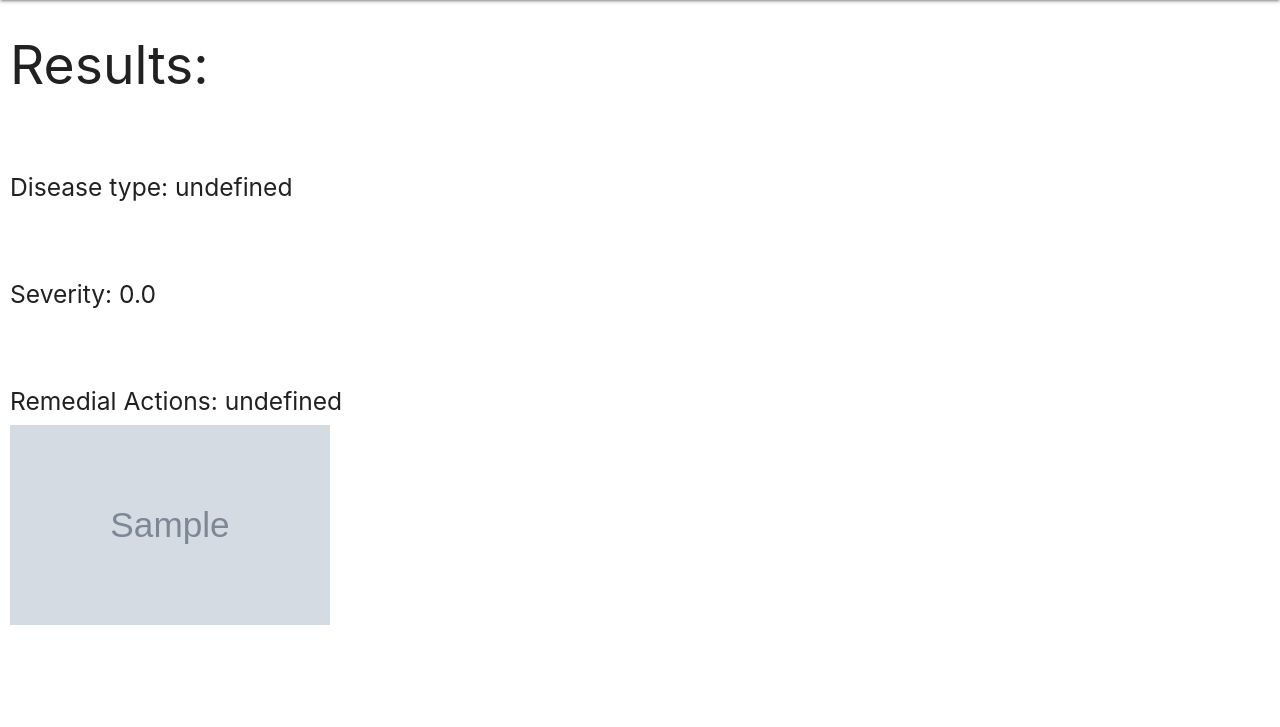
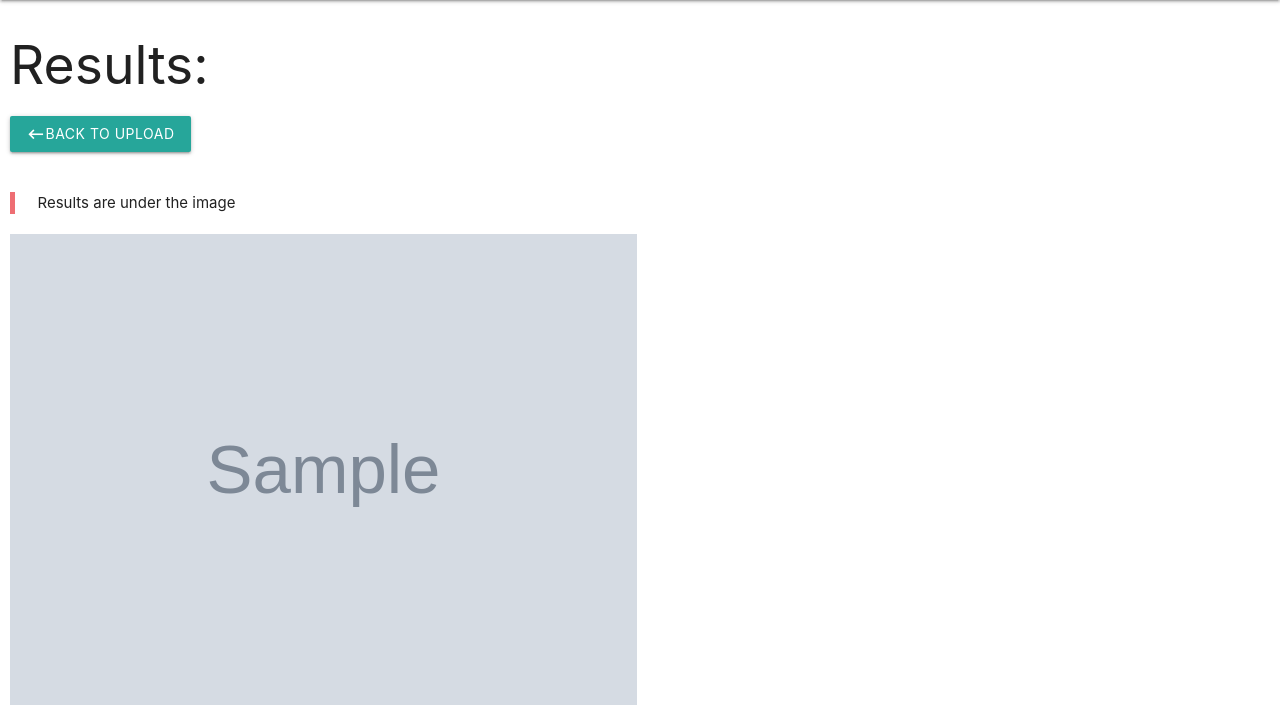
Before and after one commit to K-Means-Necessary-INFO-3604/Cucurbit-Disease-Detection, a Flask app: template App/templates/result.html in a window 1280 px wide. Shown: the part 64-791 px from the top of the page. Before the commit the page ends 689 px from the top, so only its background shows below. Run offline with Flask 3, Linux system fonts and the light colour scheme; the template is opened without the code that fills it: values that come from a table or form of the project are taken from there, most other values are stand-ins (such as "Sample title", 1, 10 or a date in 2020); grey boxes marked "Sample" are stand-in pictures.

Commit message:
Background for upload and layout for result

```diff
--- a/App/templates/result.html
+++ b/App/templates/result.html
@@ -10,24 +10,41 @@
             margin-left:5px;
         }
         img{
-            height: 25vh;
-            width:25vw;
+            height:50%;
+            width:100%;
+            object-fit: contain;
         }
-        .results h5{
-            margin-top: 10vh;
+        .results{
+            display:block
+        }
+        blockquote{
+            margin-top: 5vh;
+        }
+        #header-2{
+            display:inline-flex;
+        }
+        #header-2 p{
+            margin-left:2vw;
+        }
+        #back-to-upload{
+            display: inline-flex;
         }
     </style>
 
     <div class="container">
     {% if upload %}
     <h2>Results: </h2>
+    <div id="header-2">
+        <a id="back-to-upload" class="btn" href="/uploadPage"> <i class="material-icons">keyboard_backspace</i> Back to upload</a>
+    </div>
+    <blockquote>Results are under the image</blockquote>
     <div class="results">
-        <h5> Disease type: {{upload.disease_type}}</h5>
-        <h5> Severity: {{upload.severity}}</h5>
-        <h5> Remedial Actions: {{upload.actions}}</h5>
         {% if image %}
             <img src="{{image}}" class="uploadImage">
         {% endif %}
+        <p> Disease type: {{upload.disease_type}}</p>
+        <p> Severity: {{upload.severity}}</p>
+        <p> Remedial Actions: {{upload.actions}}</p>
     </div>
     {% else %}
     <div>
```
Also changed, not shown: App/templates/upload.html (+7 -2 lines).
